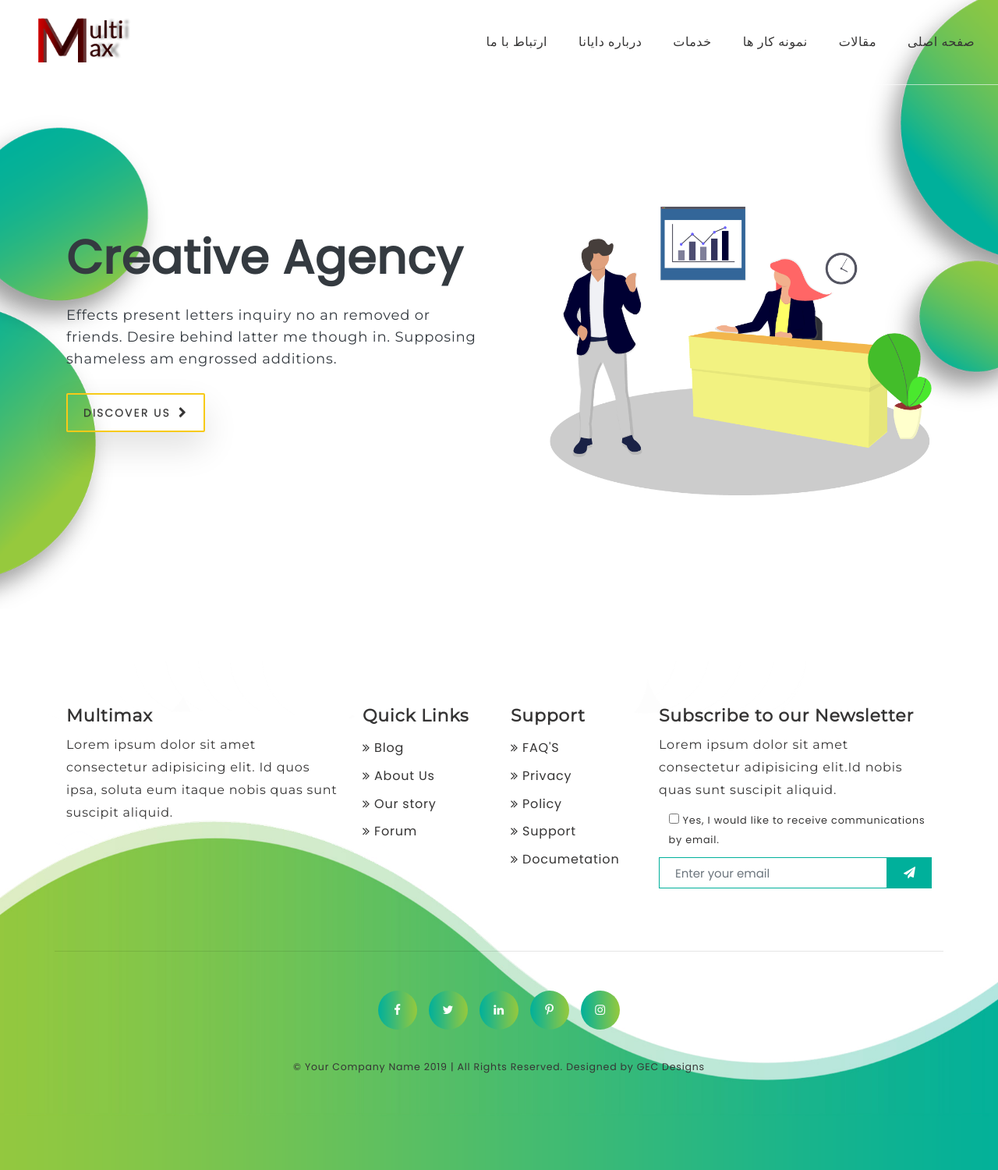
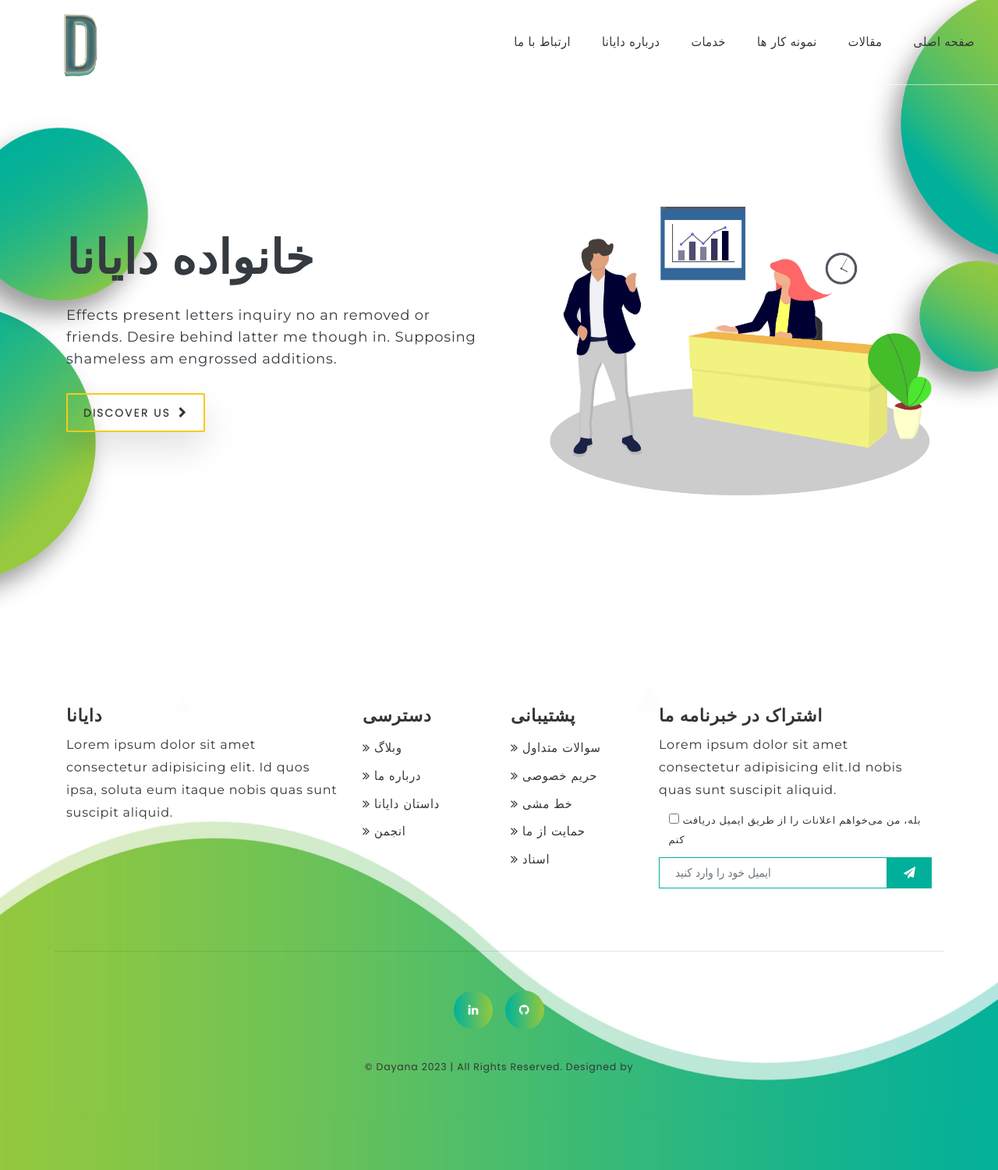
Before and after one commit to Geekups/Geekups_web_django, a Django app: page / in a window 1280 px wide. Shown: the whole page at 78% size. Run offline with Django 4.2, Linux system fonts and the light colour scheme; some libraries are stand-ins or nearby versions.

Commit message:
Translation of the site into Persian

```diff
--- a/templates/home.html
+++ b/templates/home.html
@@ -63,23 +63,23 @@
             <!--Main menu navigation list-->
             <ul class="navbar-nav ml-auto line">
                 <li class="nav-item">
-                    <a class="nav-link" href="{% url 'contact' %}" >  ارتباط با ما </a>
+                    <a style="font-family: Tahoma ;" class="nav-link" href="{% url 'contact' %}" >  ارتباط با ما </a>
                 </li>
                 <li class="nav-item">
-                    <a class="nav-link" href="{% url 'about' %}" > درباره دایانا</a>
+                    <a style="font-family: Tahoma ;" class="nav-link" href="{% url 'about' %}" > درباره دایانا</a>
                 </li>
                 <li class="nav-item">
-                    <a class="nav-link" href="{% url 'services' %}" >خدمات </a>
+                    <a style="font-family: Tahoma ;" class="nav-link" href="{% url 'services' %}" >خدمات </a>
                 </li>
                 <li class="nav-item">
-                    <a class="nav-link" href="{% url 'portfolio' %}" >  نمونه کار ها</a>
+                    <a style="font-family: Tahoma ;" class="nav-link" href="{% url 'portfolio' %}" >  نمونه کار ها</a>
                 </li>
 
                 <li class="nav-item">
-                    <a class="nav-link" href="{% url 'blog' %}">مقالات</a>
+                    <a style="font-family: Tahoma ;" class="nav-link" href="{% url 'blog' %}">مقالات</a>
                 </li>
                 <li class="nav-item">
-                    <a class="nav-link" href="{% url 'home' %}" >   صفحه اصلی</a>
+                    <a style="font-family: Tahoma ;" class="nav-link" href="{% url 'home' %}" >   صفحه اصلی</a>
                 </li>
             </ul>
             <!--End of Main menu navigation list-->
@@ -98,7 +98,7 @@
                     <div class="hero-content">
                         <div class="content">
                             <h1 class="title mt-5 text-dark">
-                                Creative Agency
+                                خانواده دایانا
                             </h1>
                             <p class="subtitle text-dark">
                                 Effects present letters inquiry no an removed or friends. Desire behind
@@ -132,29 +132,29 @@
     <section class="footer padding">
         <div class="container">
             <div class="row">
-                <!-- START MULTIMAX -->
+                <!-- START dayana -->
                 <div class="col-lg-4 col-md-6 mb-sm-5 mb-3">
-                    <h3 class="heading-tertiary mb-3">Multimax</h3>
+                    <h3  class="heading-tertiary mb-3"> دایانا</h3>
                     <p>Lorem ipsum dolor sit amet consectetur adipisicing elit. Id quos ipsa, soluta eum itaque nobis
                         quas sunt suscipit aliquid.</p>
                 </div>
-                <!-- END MULTIMAX -->
+                <!-- END dayana -->
 
                 <!-- START QUICK LINKS -->
                 <div class="col-lg-2 col-md-6 mb-sm-5 mb-3">
-                    <h3 class="heading-tertiary mb-3">Quick Links</h3>
+                    <h3  class="heading-tertiary mb-3">دسترسی </h3>
                     <ul>
                         <li><i class="fa fa-angle-double-right"></i>
-                            <a href="#0">Blog</a>
+                            <a  style="font-family: Tahoma ;" href="#0"> وبلاگ </a>
                         </li>
                         <li><i class="fa fa-angle-double-right"></i>
-                            <a href="#0">About Us</a>
+                            <a style="font-family: Tahoma ;" href="#0">درباره ما </a>
                         </li>
                         <li><i class="fa fa-angle-double-right"></i>
-                            <a href="#0">Our story</a>
+                            <a style="font-family: Tahoma ;" href="#0">داستان دایانا</a>
                         </li>
                         <li><i class="fa fa-angle-double-right"></i>
-                            <a href="#0">Forum</a>
+                            <a style="font-family: Tahoma ;" href="#0"> انجمن </a>
                         </li>
                     </ul>
                 </div>
@@ -162,22 +162,22 @@
 
                 <!-- START SUPPORT -->
                 <div class="col-lg-2 col-md-6 mb-sm-5 mb-3">
-                    <h3 class="heading-tertiary mb-3">Support</h3>
+                    <h3 class="heading-tertiary mb-3">پشتیبانی</h3>
                     <ul>
                         <li><i class="fa fa-angle-double-right"></i>
-                            <a href="#0">FAQ'S</a>
+                            <a style="font-family: Tahoma ;" href="#0">سوالات متداول</a>
                         </li>
                         <li><i class="fa fa-angle-double-right"></i>
-                            <a href="#0">Privacy</a>
+                            <a style="font-family: Tahoma ;" href="#0">حریم خصوصی</a>
                         </li>
                         <li><i class="fa fa-angle-double-right"></i>
-                            <a href="#0">Policy</a>
+                            <a style="font-family: Tahoma ;" href="#0">خط مشی</a>
                         </li>
                         <li><i class="fa fa-angle-double-right"></i>
-                            <a href="#0">Support</a>
+                            <a style="font-family: Tahoma ;" href="#0">حمایت از ما</a>
                         </li>
                         <li><i class="fa fa-angle-double-right"></i>
-                            <a href="#0">Documetation</a>
+                            <a style="font-family: Tahoma ;" href="#0">اسناد</a>
                         </li>
                     </ul>
                 </div>
@@ -185,16 +185,16 @@
 
                 <!-- START NEWSLETTER -->
                 <div class="col-lg-4 col-md-6 mb-sm-5 mb-3">
-                    <h3 class="heading-tertiary mb-3">Subscribe to our Newsletter</h3>
+                    <h3 class="heading-tertiary mb-3">اشتراک در خبرنامه ما</h3>
                     <p>Lorem ipsum dolor sit amet consectetur adipisicing elit.Id nobis
                         quas sunt suscipit aliquid.</p>
                     <form class="form mt-3">
                         <div class="form-check mb-3"> <label class="form-check-label"> <input type="checkbox"
-                                    name="checkbox"> <small>Yes, I would like to receive communications by email.
+                                    name="checkbox"> <small>بله، من می‌خواهم اعلانات را از طریق ایمیل دریافت کنم
                                 </small></label>
                         </div>
                         <div class="input-group">
-                            <input name="email" type="email" class="form-control" placeholder="Enter your email"
+                            <input style="font-family: Tahoma ;" name="email" type="email" class="form-control" placeholder="ایمیل خود را وارد کنید"
                                 required>
                             <button class="btn" type="submit"><i class="fa fa-paper-plane"></i></button>
                         </div>
@@ -210,19 +210,19 @@
                     <!-- START SOCIAL ICONS -->
                     <div class="social-links">
                         <ul>
-                            <li><a href="#0"><i class="fa fa-facebook fa-fw"></i></a></li>
-                            <li><a href="#0"><i class="fa fa-twitter fa-fw"></i></a></li>
-                            <li><a href="#0"><i class="fa fa-linkedin fa-fw"></i></a></li>
-                            <li><a href="#0"><i class="fa fa-pinterest-p fa-fw"></i></a></li>
-                            <li><a href="#0"><i class="fa fa-instagram fa-fw"></i></a></li>
+                            <!-- <li><a href="#0"><i class="fa fa-facebook fa-fw"></i></a></li> -->
+                            <!-- <li><a href="#0"><i class="fa fa-twitter fa-fw"></i></a></li> -->
+                            <li><a href="https://www.linkedin.com/in/dayana-programming-family-92ba2825b/"><i class="fa fa-linkedin fa-fw"></i></a></li>
+                            <li><a href="https://github.com/Dayana-World"><i class="fa fa-github fa-fw"></i></a></li>
+                            <!-- <li><a href="#0"><i class="fa fa-reddit-alien fa-fw"></i></a></li> -->
                         </ul>
                     </div>
                     <!-- END SOCIAL ICONS -->
 
                     <!-- START RIGHTS -->
                     <div class="copyright">
-                        <h5> &copy; Your Company Name 2019 | All Rights Reserved. Designed by <a href="https://gecdesigns.com/"
-                            target="_blank">GEC Designs</a></h5>
+                        <h5> &copy; Dayana 2023 | All Rights Reserved. Designed by <a href="#0"
+                            target="_blank"></a></h5>
                     </div>
                     <!-- END RIGHTS -->
                 </div>
```
Also changed, not shown: templates/abuot.html (+30 -25 lines), templates/base.html (+33 -29 lines), static/img/favicon.ico, static/img/favicon1.ico (added), static/img/logo.png, static/img/logo1.png (added).
